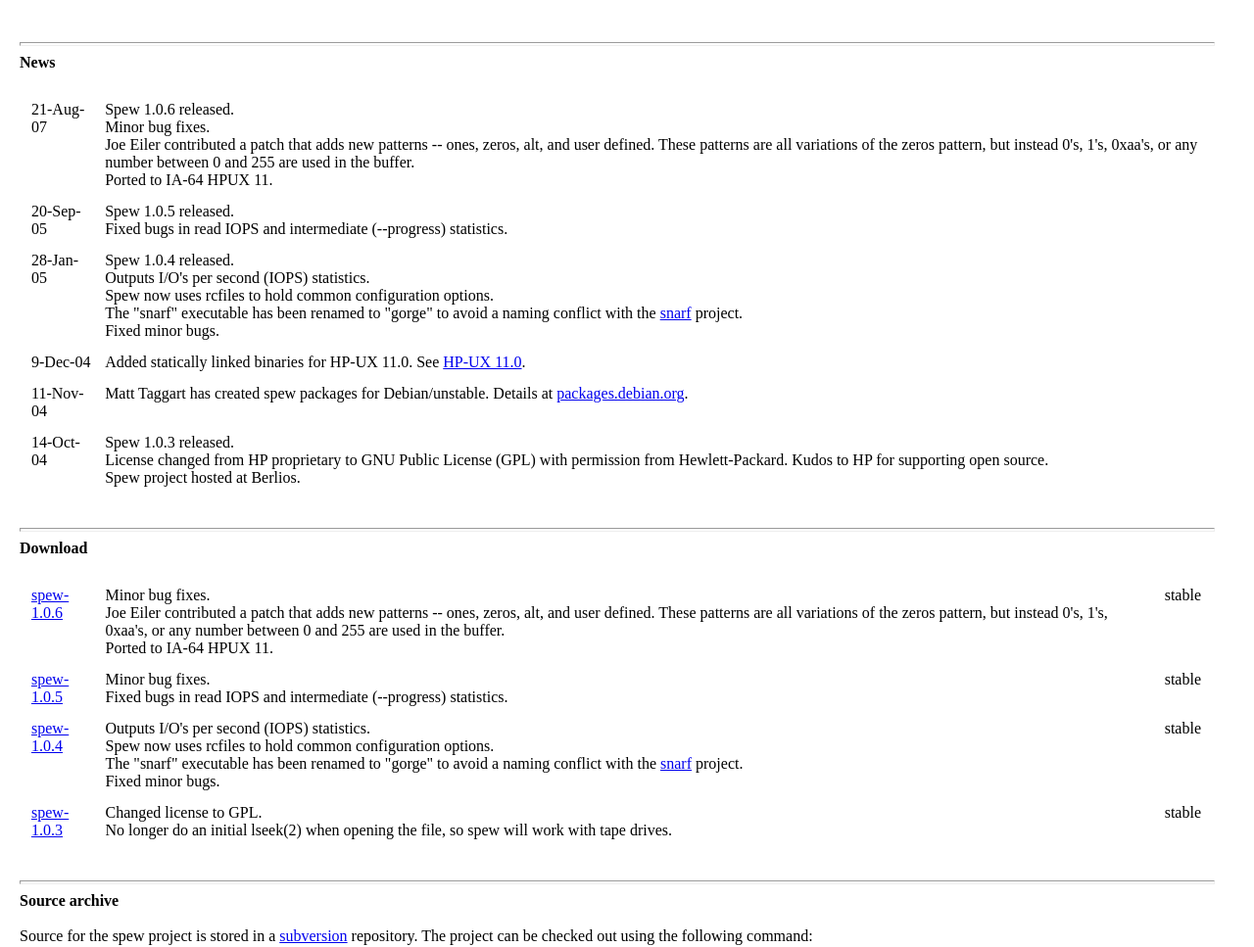
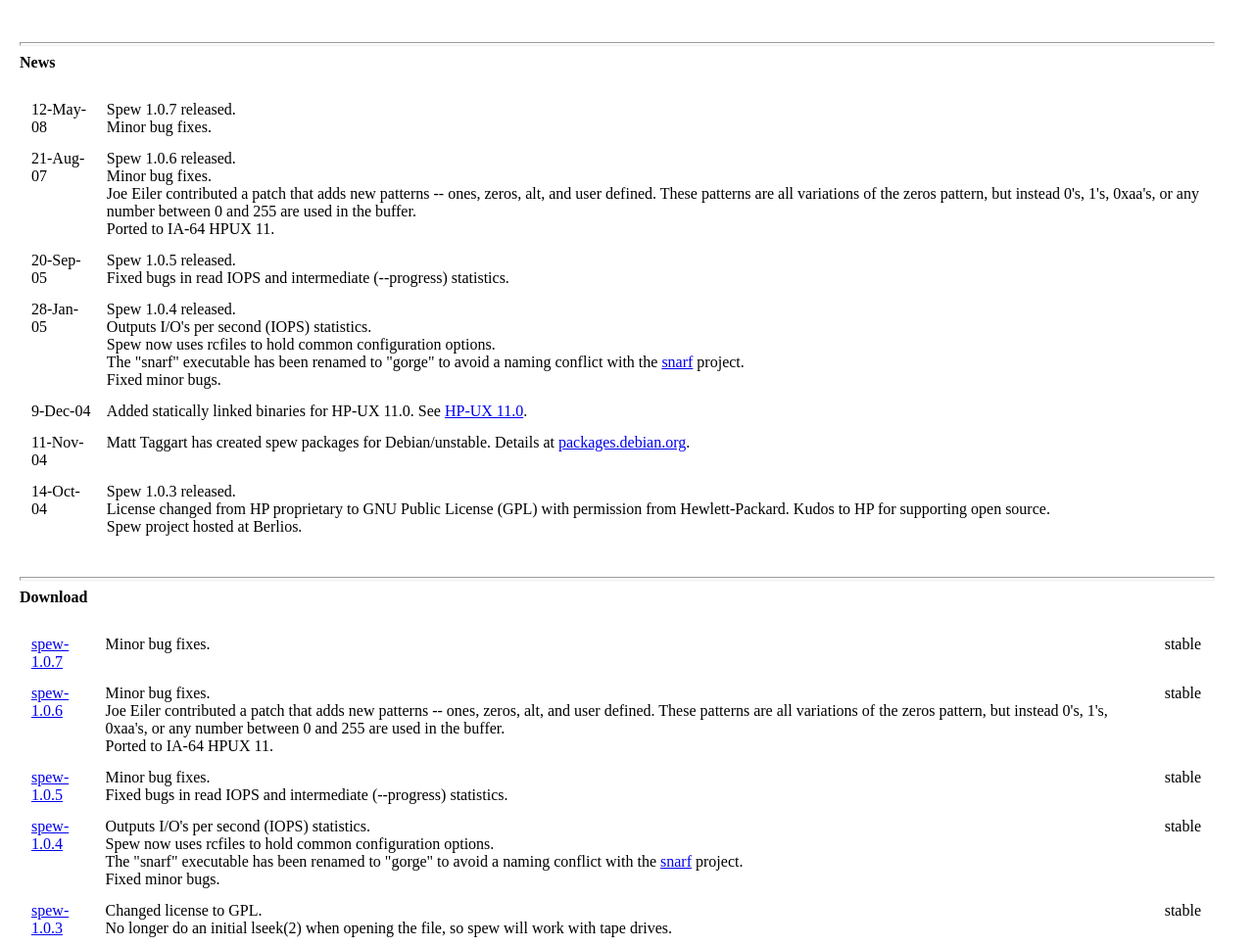
Before and after one commit to BackupTheBerlios/spew-svn, a plain HTML site: page web/index.html in a window 1280 px wide. Shown: the part 781-1748 px from the top of the page at 98% size. Drawn offline with Linux system fonts and the light colour scheme.

Commit message:
Updated web-pages for 1.0.7 release.

```diff
--- a/web/index.html
+++ b/web/index.html
@@ -143,6 +143,13 @@ owe("403 2808 3076 3617 898 1222 2741 3761 3615 898 1222 4 3590 1222 898 4543 17
             <tbody>
 
               <tr>
+                <td style="vertical-align: top;">12-May-08</td>
+                <td style="vertical-align: top;">Spew 1.0.7 released.<br>
+		Minor bug fixes.<br>
+		</td>
+              </tr>
+
+              <tr>
                 <td style="vertical-align: top;">21-Aug-07</td>
                 <td style="vertical-align: top;">Spew 1.0.6 released.<br>
 		Minor bug fixes.<br>
@@ -211,6 +218,15 @@ owe("403 2808 3076 3617 898 1222 2741 3761 3615 898 1222 4 3590 1222 898 4543 17
           <table style="text-align: left; width: 100%;" border="0"
           cellpadding="2" cellspacing="10">
             <tbody>
+              <tr>
+                <td style="vertical-align: top;"><a href=
+                "ftp://ftp.berlios.de/pub/spew/1.0.7/index.html">spew-1.0.7</a><br>
+                </td>
+
+                <td style="vertical-align: top;">Minor bug fixes.<br>
+                <td style="vertical-align: top;">stable<br></td>
+              </tr>
+
               <tr>
                 <td style="vertical-align: top;"><a href=
                 "ftp://ftp.berlios.de/pub/spew/1.0.6/index.html">spew-1.0.6</a><br>
@@ -307,10 +323,18 @@ owe("403 2808 3076 3617 898 1222 2741 3761 3615 898 1222 4 3590 1222 898 4543 17
               </tr>
               <tr>
                 <td style="vertical-align: top;"><a href=
+                "http://svn.berlios.de/viewcvs/spew/tags/1.0.7/">1.0.7</a><br>
+                </td>
+                </td>
+		  <td style="vertical-align: top;">Latest release</a><br>
+                </td>
+              </tr>
+              <tr>
+                <td style="vertical-align: top;"><a href=
                 "http://svn.berlios.de/viewcvs/spew/tags/1.0.6/">1.0.6</a><br>
                 </td>
                 </td>
-		  <td style="vertical-align: top;">Latest release</a><br>
+		  <td style="vertical-align: top;">Obsolete</a><br>
                 </td>
               </tr>
               <tr>
```
